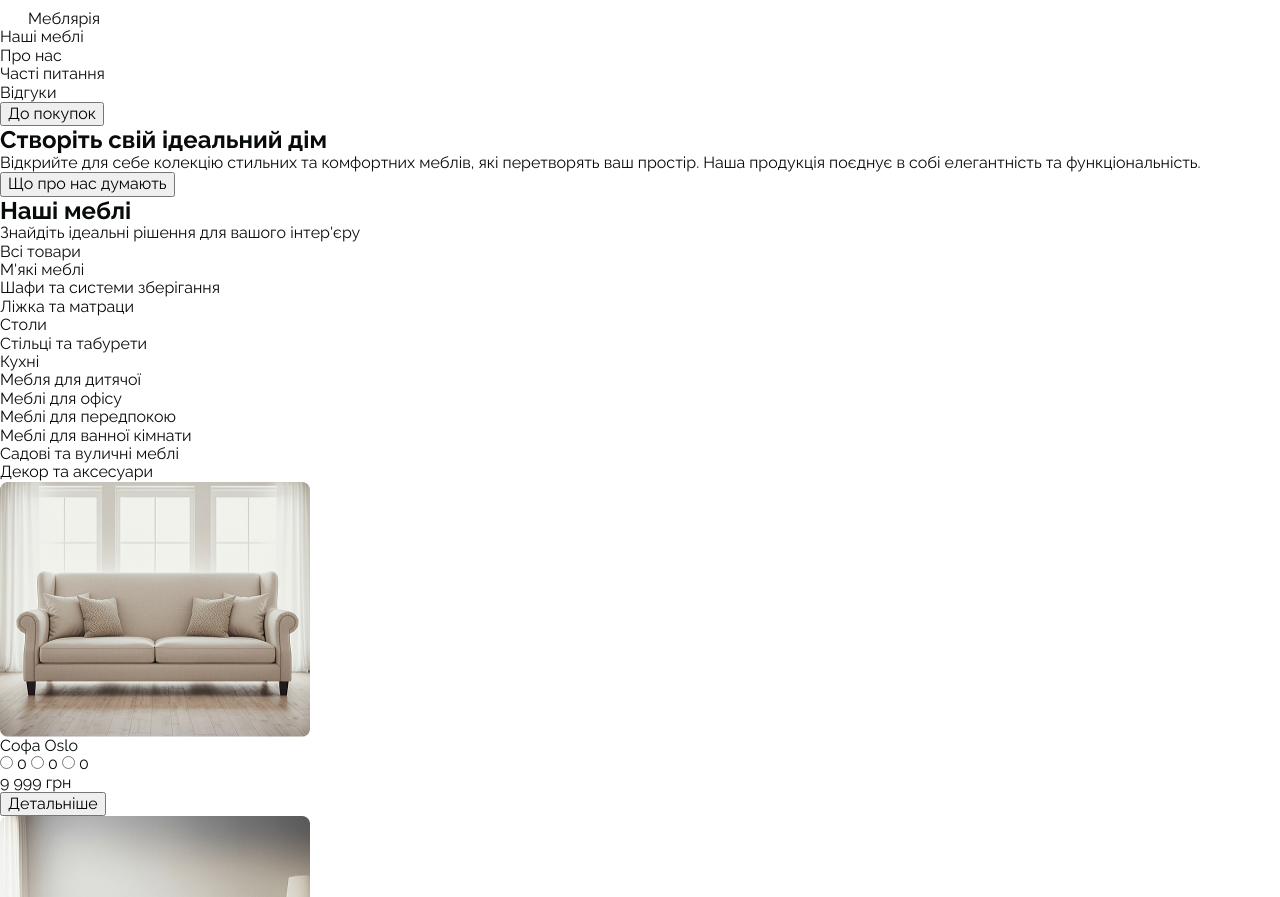
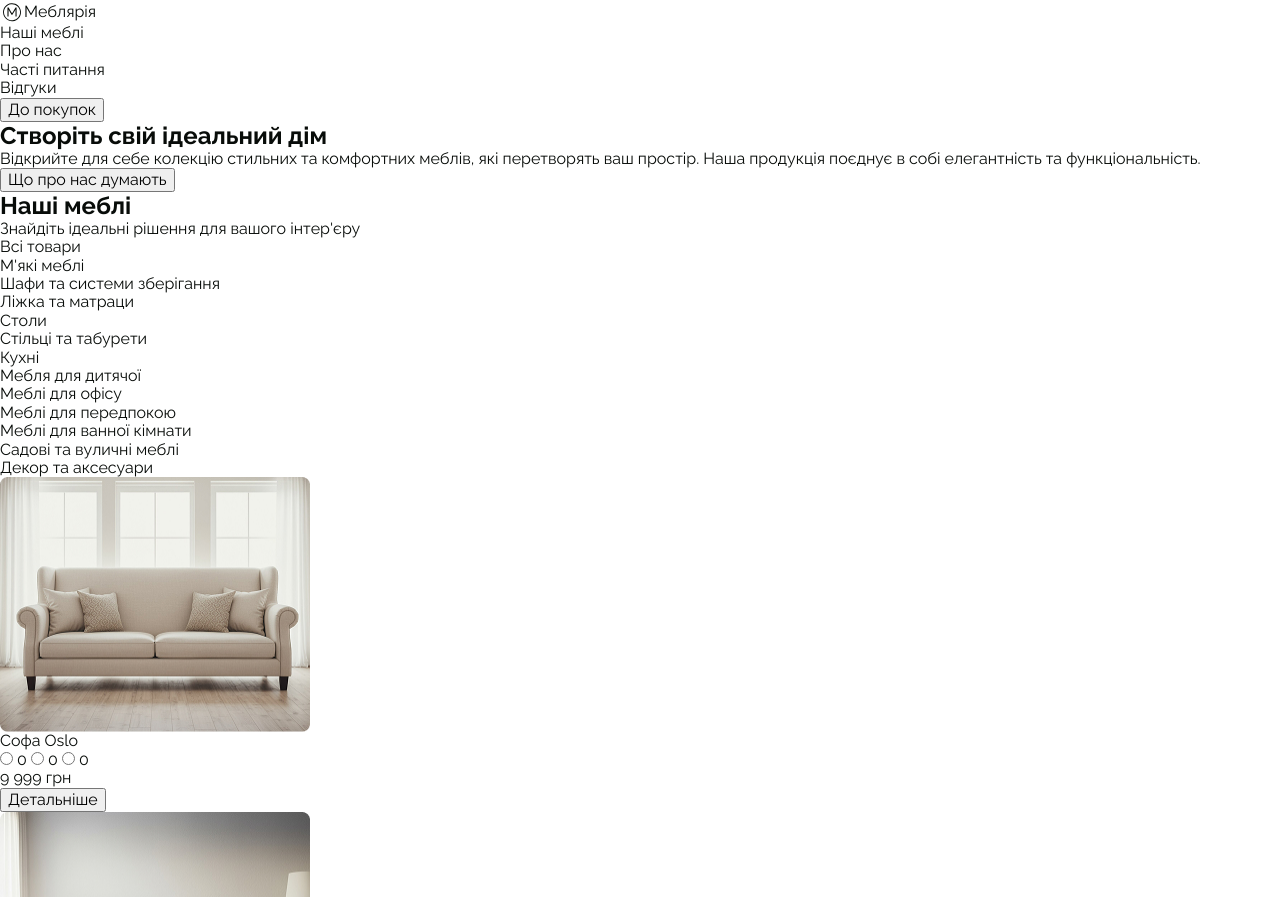
Before and after one commit to chernovetskiy96-commits/mebliariya, a plain HTML site: page index.html in a window 1280 px wide. Shown: the top 897 px of the page. Drawn offline with nearby package versions, Linux system fonts and the light colour scheme.

Commit message:
add style logo

```diff
--- a/index.html
+++ b/index.html
@@ -26,7 +26,7 @@
       <div class="main-logo">
         <a href="#" class="main-logo-link">
           <svg class="main-logo-img" width="24" height="24">
-            <use href="./images/sprite.svg#icon"></use>
+            <use href="./img/sprite.svg#logo"></use>
           </svg>
           Меблярія
         </a>
--- a/styles/styles.css
+++ b/styles/styles.css
@@ -61,12 +61,13 @@ ul {
 }
 
 .main-logo-link {
-
+    display: flex;
+    align-items: center;
+    row-gap: 9px;
 }
 
 .main-logo-img {
     display: inline-block;
-    stroke: #080C09;
     fill: #080C09;
 }
 
```
